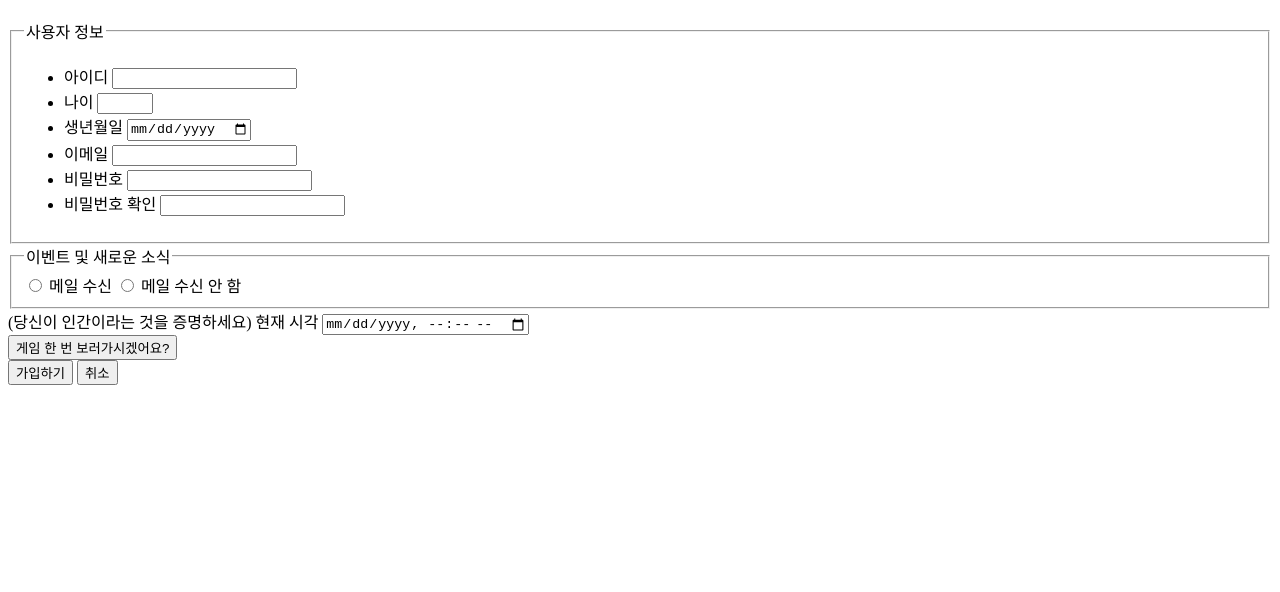
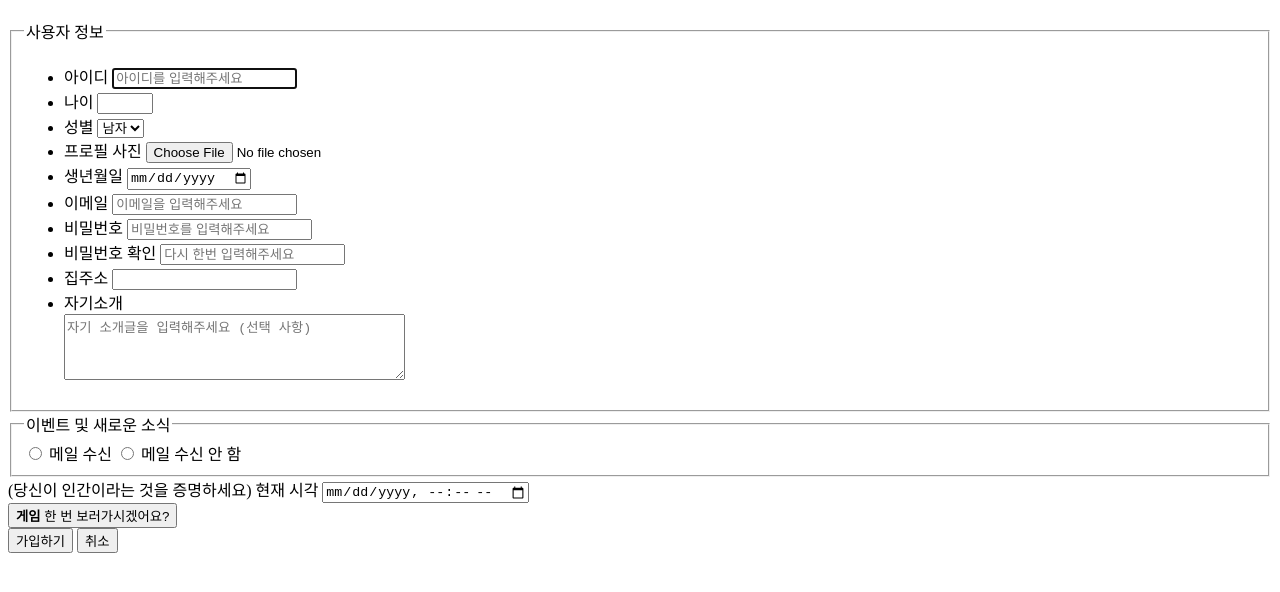
Before and after one commit to texcoaster/HomePage, a plain HTML site: page test2.html in a window 1280 px wide. Shown: the part 70-662 px from the top of the page. Drawn offline with Linux system fonts and the light colour scheme.

Commit message:
test2추가

```diff
--- a/test2.html
+++ b/test2.html
@@ -13,27 +13,52 @@
         <ul>
           <li>
             <label for="uid">아이디</label>
-            <input type="text" id="uid">
+            <input type="text" id="uid" placeholder="아이디를 입력해주세요" autofocus required>
           </li>
           <li>
             <label for="age">나이</label>
-            <input type="number" id="age" min="8" max="13">
+            <input type="number" id="age" min="8" max="13" required>
+          </li>
+          <li>
+            <label for="gen">성별</label>
+            <select>
+              <option value="boy" selected>남자</option>
+              <option value="girl">여자</option>
+            </select>
+          </li>
+          <li>
+            <label for="face">프로필 사진</label>
+            <input type="file" id="face">
           </li>
           <li>
             <label for="bir">생년월일</label>
-            <input type="date" id="bir" name="birthday">
+            <input type="date" id="bir" name="birthday" required>
           </li>
           <li>
             <label for="umail">이메일</label>
-            <input type="email" id="umail">
+            <input type="email" id="umail" placeholder="이메일을 입력해주세요">
           </li>
           <li>
             <label for="pwd1">비밀번호</label>
-            <input type="password" id="pwd1">
+            <input type="password" id="pwd1" placeholder="비밀번호를 입력해주세요" required>
           </li>
           <li>
             <label for="pwd2">비밀번호 확인</label>
-            <input type="password" id="pwd2">
+            <input type="password" id="pwd2" placeholder="다시 한번 입력해주세요" required>
+          </li>
+          <li>
+            <label for="adr">집주소</label>
+            <input type="text" id="adr" list="pack">
+            <datalist id="pack">
+              <option value="수정구">경기도 성남시</option>
+              <option value="중원구">경기도 성남시</option>
+              <option value="분당구">경기도 성남시</option>
+            </datalist>
+          </li>
+          <li>
+            <label for="in">자기소개</label>
+            <br>
+            <textarea id="memo" cols="40" rows="4" placeholder="자기 소개글을 입력해주세요 (선택 사항)"></textarea>
           </li>
         </ul>
       </fieldset>
@@ -50,7 +75,7 @@
       <input type="datetime-local" id="time">
       <br>
 
-      <input type="button" value="게임 한 번 보러가시겠어요?" onclick="window.open('index.html')">
+      <button type="button" onclick="window.open('index.html')"><b>게임</b> 한 번 보러가시겠어요?</button>
       <br>
 
       <input type="submit" value="가입하기">
```
